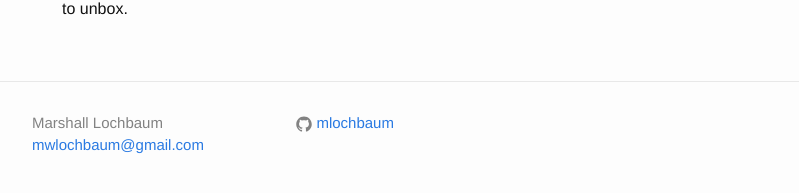
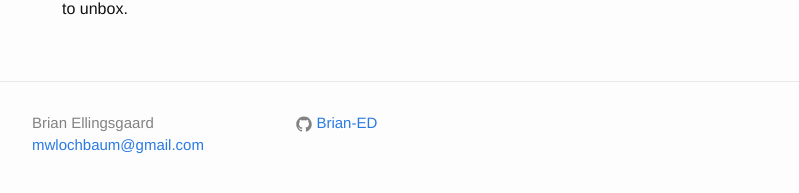
Before and after one commit to Brian-ED/Brian-ED.github.io, a Jekyll site: the page built from index.markdown, in a window 1280 px wide and 900 px high, scrolled down 2355 px. Shown: the part 683-876 px from the top of the window, without its empty margins (238-1037 px from the left). Built offline with Jekyll 4.4.1, drawn with Linux system fonts in a browser that asks for light colours; some of the changed text lies outside the part shown.

Commit message:
changed settings to be brian instead of marshall

```diff
--- a/_config.yml
+++ b/_config.yml
@@ -6,11 +6,11 @@
 # 'jekyll serve'. If you change this file, please restart the server process.
 
 # Site settings
-title: Marshall Lochbaum
+title: Brian Ellingsgaard
 email: mwlochbaum@gmail.com
 baseurl: "" # the subpath of your site, e.g. /blog
-url: "http://mlochbaum.github.io" # the base hostname & protocol for your site
-github_username:  mlochbaum
+url: "http://brian-ed.github.io" # the base hostname & protocol for your site
+github_username: Brian-ED
 
 # Build settings
 markdown: kramdown
```
